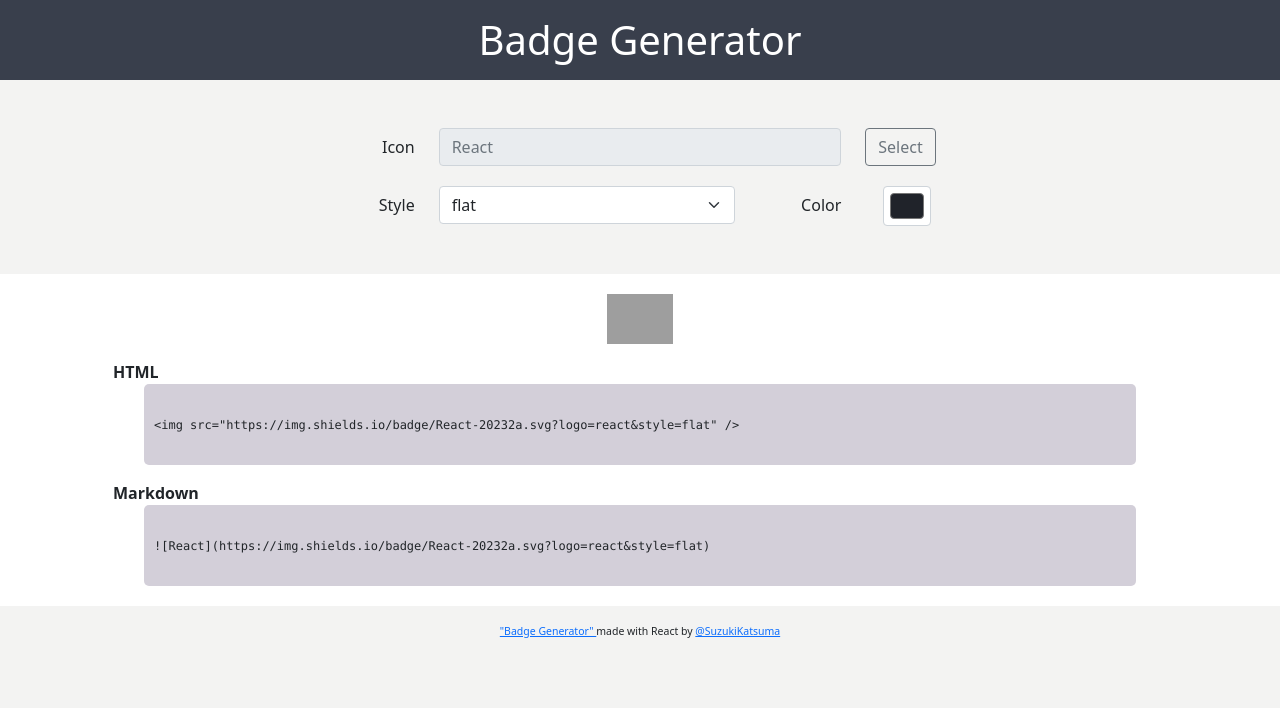
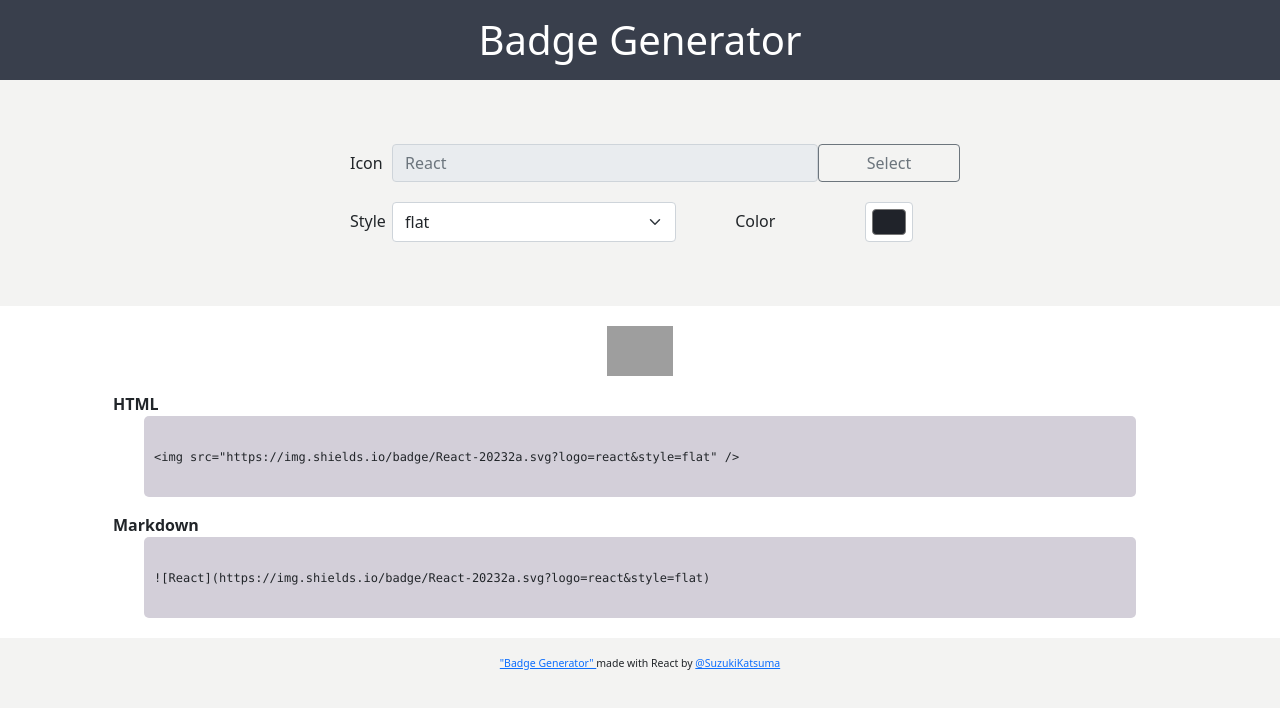
Before and after one commit to SuzukiKatsuma/badge-generator, a React (Create React App) app: page / in a window 1280 px wide. Shown: the top 708 px of the page. Built offline with nearby package versions, Linux system fonts and the light colour scheme; grey boxes are pictures that could not be loaded.

Commit message:
remove: Col and Row of "react-bootstrap"
デザインを段階的に自作のものへとしていくために、"react-bootstrap" の Col と Row を削除

代わりにグリッドレイアウトを使用

```diff
--- a/src/App.js
+++ b/src/App.js
@@ -1,5 +1,5 @@
 import React from 'react';
-import { Button, Col, Form, Modal, Row } from 'react-bootstrap';
+import { Button, Form, Modal } from 'react-bootstrap';
 import './index.scss';
 import Data from './data.json';
 import Outputs from './components/Outputs';
@@ -50,21 +50,16 @@
 
     return (
       <main>
-        <Form className="my-5">
-          <Form.Group as={Row} className="form-row">
+        <Form className="form-wrapper">
+          <Form.Group className="form-row icon-form">
             <Form.Label column sm="2">Icon</Form.Label>
-            <Col sm="8">
             <Form.Control readOnly id="logo" name="logo" placeholder={this.state.status} />
-            </Col>
-            <Col sm="2">
             <Button key="modal" variant="outline-secondary" onClick={this.handleToggle}>
               Select
             </Button>
-            </Col>
           </Form.Group>
-          <Form.Group as={Row} className="form-row">
+          <Form.Group className="form-row design-form">
             <Form.Label column sm="2" htmlFor="style">Style</Form.Label>
-            <Col sm="6">
             <Form.Select id="style" name="style" value={this.state.style} onChange={this.handleChange}>
               <option value="plastic">plastic</option>
               <option value="flat">flat</option>
@@ -72,11 +67,8 @@
               <option value="for-the-badge">for-the-badge</option>
               <option value="social">social</option>
             </Form.Select>
-            </Col>
             <Form.Label column sm="2" htmlFor="color">Color</Form.Label>
-            <Col sm="2">
             <Form.Control id="color" name="color" type="color" value={'#' + this.state.color} onChange={this.handleColorPicke} />
-            </Col>
           </Form.Group>
         </Form>
 
--- a/src/index.scss
+++ b/src/index.scss
@@ -31,6 +31,10 @@
 /********************/
 /*      Choice      */
 /********************/
+.form-wrapper {
+  margin: 64px 0;
+}
+
 .form-row {
   margin: 20px auto;
   user-select: none;
@@ -39,9 +43,23 @@
   -ms-user-select: none;
   width: 50%;
 
+  label {
+    margin: 0 auto;
+  }
+
   input {
     margin: 0 auto;
   }
+}
+
+.icon-form {
+  display: grid;
+  grid-template-columns: 72px 3fr 1fr;
+}
+
+.design-form {
+  display: grid;
+  grid-template-columns: 72px 2fr 1fr 1fr;
 }
 
 label {
```
Lines whose indentation alone changed are shown as unchanged.
